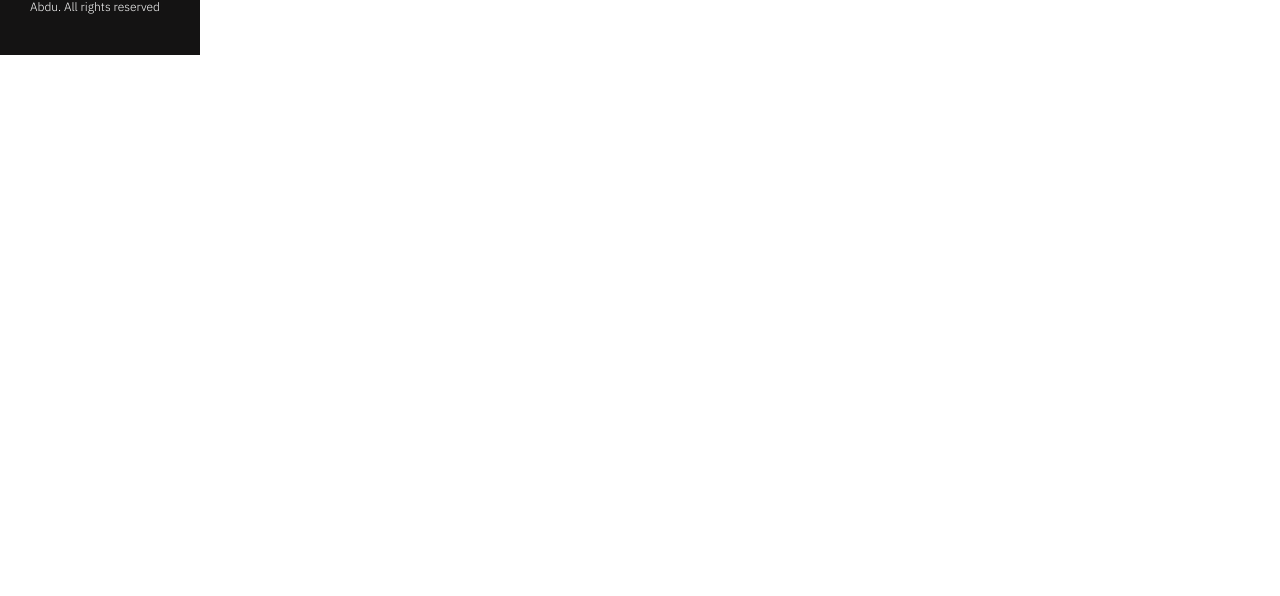
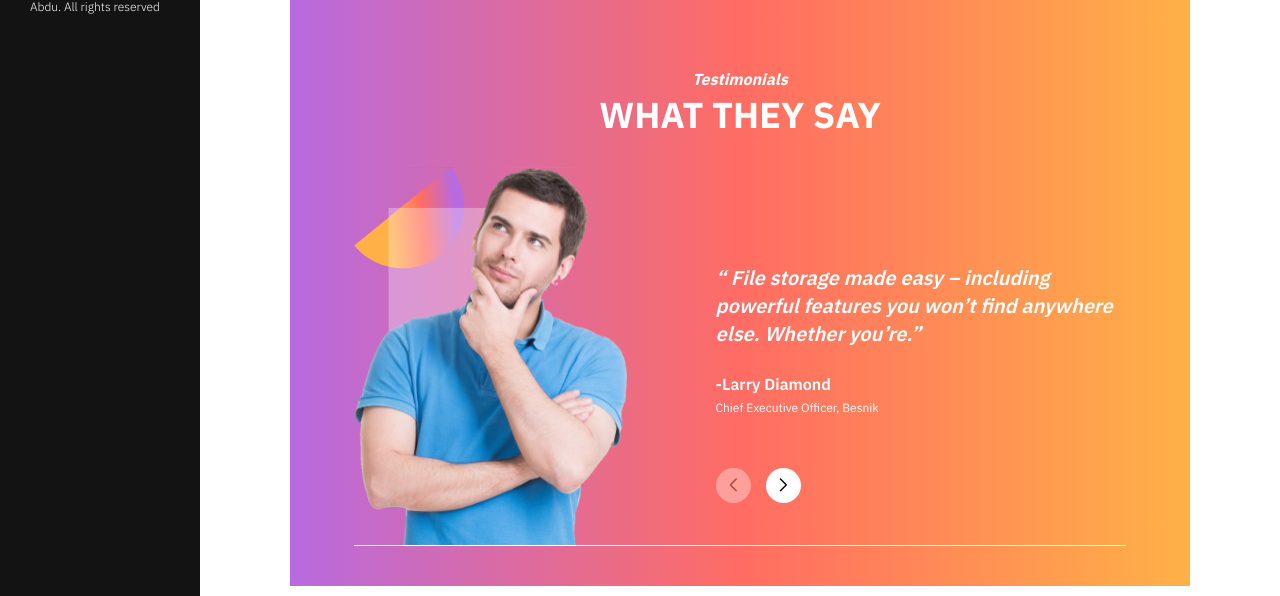
Before and after one commit to HamadBakeel/ali-portfolio, a Next.js app: page /works in a window 1280 px wide. Shown: the part 745-1341 px from the top of the page. Before the commit the page ends 800 px from the top, so only its background shows below. Built offline with nearby package versions, Linux system fonts and the light colour scheme.

Commit message:
feat: testimonials swiper

```diff
--- /dev/null
+++ b/app/works/components/TestimonialsSwiper.tsx
@@ -0,0 +1,41 @@
+"use client";
+import React, { useRef, useState } from "react";
+// Import Swiper React components
+import { Swiper, SwiperSlide } from "swiper/react";
+
+// Import Swiper styles
+import "swiper/css";
+import "swiper/css/navigation";
+import "../style.css";
+
+import { Navigation } from "swiper";
+
+type TestimonialType = {
+  message: string;
+  name: string;
+  work: string;
+};
+type PropsType = {
+  data: TestimonialType[]
+}
+function TestimonialsSwiper({data}: PropsType) {
+  return (
+    <>
+      <Swiper navigation={true} modules={[Navigation]} className="mySwiper">
+        {
+          data.map((item, id) => {
+            return (
+              <SwiperSlide key={id} className="text-white !flex flex-col justify-center items-start">
+                <h3 className=" italic text-xl font-semibold mb-6">{item.message}</h3>
+                <h2 className=" font-semibold mb-1">{item.name}</h2>
+                <h4 className="text-xs">{item.work}</h4>
+              </SwiperSlide>
+            )
+          })
+        }
+      </Swiper>
+    </>
+  );
+}
+
+export default TestimonialsSwiper;
--- a/app/works/page.tsx
+++ b/app/works/page.tsx
@@ -2,8 +2,16 @@ import PageSubtitle from '@/components/pageSubtitle'
 import PageTitle from '@/components/pageTitle'
 import Image from 'next/image'
 import React from 'react'
+import TestimonialsSwiper from './components/TestimonialsSwiper'
 
 function Works() {
+
+type TestimonialType= {
+    message: string;
+    name: string;
+    work: string;
+  }
+
 
   const works: WorkType[] = [
     {
@@ -36,8 +44,31 @@ function Works() {
     },
   ]
 
+  const testimonials: TestimonialType[] = [
+    {
+      message: '“ File storage made easy – including powerful features you won’t find anywhere else. Whether you’re.”',
+      name: '-Larry Diamond',
+      work: 'Chief Executive Officer, Besnik'
+    },
+    {
+      message: '“ File storage made easy – including powerful features you won’t find anywhere else. Whether you’re.”',
+      name: '-Larry Diamond',
+      work: 'Chief Executive Officer, Besnik'
+    },
+    {
+      message: '“ File storage made easy – including powerful features you won’t find anywhere else. Whether you’re.”',
+      name: '-Larry Diamond',
+      work: 'Chief Executive Officer, Besnik'
+    },
+    {
+      message: '“ File storage made easy – including powerful features you won’t find anywhere else. Whether you’re.”',
+      name: '-Larry Diamond',
+      work: 'Chief Executive Officer, Besnik'
+    },
+  ]
+
   return (
-    <main className="w-full min-h-screen pt-24 px-6 md:px-[3vw] lg:px-[5vw] xl:px-[7vw] max-w-screen-xl">
+    <main className="w-full min-h-screen pt-24 pb-20 px-6 md:px-[3vw] lg:px-[5vw] xl:px-[7vw] max-w-screen-xl">
       <PageTitle text='Work'/>
       <PageSubtitle text="recent projects"/>
 
@@ -45,6 +76,22 @@ function Works() {
         {works.map(work => (
           <Work key={work.id} id={work.id} title={work.title} type={work.type} image={work.image} link={work.link}/>
         ))}
+      </section>
+
+      <section className=' bg-gradient-custom px-16 pb-10 pt-20'>
+        <PageTitle text="Testimonials" additionalClasses='text-white text-center'/>
+        <PageSubtitle text='what they say' additionalClasses='text-white text-center'/>
+
+
+        <div className='grid grid-cols-12 space-x-10 border-b border-white mt-8'>
+
+          <div className="col-span-5">
+            <Image className='w-[85%] ' src='/assets/images/testimonials-person-image.svg' alt='' width={10} height={10}/>
+          </div>
+          <div className="col-span-7 mb-8">
+          <TestimonialsSwiper data={testimonials}/>
+          </div>
+        </div>
       </section>
     </main>
   )
--- /dev/null
+++ b/app/works/style.css
@@ -0,0 +1,28 @@
+.swiper {
+    width: 100%;
+    height: 100%;
+  }
+
+  .swiper-button-next{
+    left: 50px;
+    right: initial;
+    top: initial;
+  }
+  .swiper-button-prev{
+    left: initial;
+    right: initial;
+    top: initial;
+  }
+  .swiper-button-next,.swiper-button-prev{
+    bottom: 10px;
+    color: black;
+    background-color: white;
+    width: 35px;
+    height: 35px;
+    padding: 10px;
+    border-radius: 50%;
+  }
+  .swiper-button-next:after, .swiper-button-prev:after{
+    font-size: small;
+    font-weight: bolder;
+  }
--- a/package.json
+++ b/package.json
@@ -25,6 +25,7 @@
     "react-icons": "^4.10.1",
     "react-responsive": "^9.0.2",
     "react-use": "^17.4.0",
+    "swiper": "^9.4.1",
     "tailwindcss": "3.3.2",
     "typescript": "5.1.3",
     "use": "^3.1.1"
```
Also changed, not shown: public/assets/images/testimonials-person-image.svg (added), 1 other file (tests, documents, lock files or other folders).
